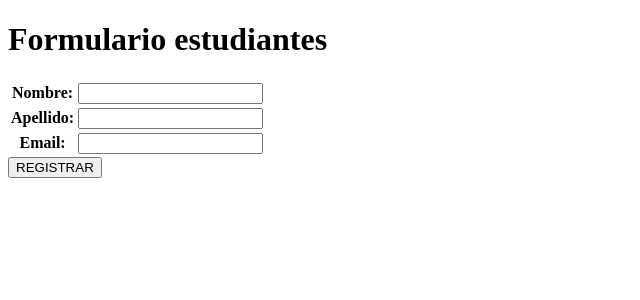
After one commit to Macarenad27/WebDjango, a Django app: page /AppCoder/api_estudiantes/ in a window 1280 px wide. The commit adds this page. Shown: the top 300 px of the page, without its empty margins (0-640 px from the left). Run offline with Django 4.2, Linux system fonts and the light colour scheme.

Commit message:
Formulario API

```diff
--- /dev/null
+++ b/AppCoder/forms.py
@@ -0,0 +1,6 @@
+from django import forms
+
+class form_estudiantes(forms.Form):
+    nombre = forms.CharField(max_length=30)
+    apellido = forms.CharField(max_length=30)
+    email = forms.EmailField()
--- /dev/null
+++ b/AppCoder/template/api_estudiantes.html
@@ -0,0 +1,22 @@
+<!DOCTYPE html>
+<html lang="en">
+<head>
+    <meta charset="UTF-8">
+    <meta http-equiv="X-UA-Compatible" content="IE=edge">
+    <meta name="viewport" content="width=device-width, initial-scale=1.0">
+    <title>FORMULARIO ESTUDIANTES</title>
+</head>
+<body>
+    <h1> Formulario estudiantes</h1>
+    {% if formulario.errors %}
+    <p style="color: red"> Los datos ingresados son incorrectos</p>
+    {% endif %}
+    <form method="POST"> {% csrf_token %}
+        <table>
+            {{ formulario.as_table }}
+        </table>
+
+        <button type="submit"> REGISTRAR</button>
+    </form>
+</body>
+</html>
--- a/AppCoder/urls.py
+++ b/AppCoder/urls.py
@@ -1,5 +1,6 @@
 from django.urls import path
 from AppCoder.views import *
+
 
 urlpatterns = [
     path('', index),
@@ -7,5 +8,6 @@ urlpatterns = [
     path('estudiantes/', estudiantes),
     path('profesores/', profesores),
     path('entregables/', entregables),
-    path('home/', home)
+    path('home/', home),
+    path('api_estudiantes/', api_estudiantes)
 ]
--- a/AppCoder/views.py
+++ b/AppCoder/views.py
@@ -1,5 +1,7 @@
 from django.shortcuts import render
 from django.http import HttpResponse
+from AppCoder.models import Estudiante
+from AppCoder.forms import *
 
 # Create your views here.
 
@@ -16,7 +18,24 @@ def profesores(request):
     return render(request, "profesores.html")
 
 def estudiantes(request):
+    if request.method == "POST":
+        estudiante = Estudiante(nombre = request.POST['nombre'], apellido = request.POST['apellido'], email=request.POST['email'])
+        estudiante.save()
+        return render(request, "home.html")
     return render(request, "estudiantes.html")
 
 def entregables(request):
     return render(request, "entregables.html")
+
+
+def api_estudiantes(request):
+    if request.method == "POST":
+        formulario = form_estudiantes(request.POST)
+        if formulario.is_valid:
+            informacion = formulario.cleaned_data
+            estudiante = Estudiante(nombre = informacion['nombre'], apellido = informacion['apellido'], email = informacion['email'])
+            estudiante.save()
+            return render(request, "api_estudiantes.html")
+    else:
+        formulario = form_estudiantes()
+    return render(request, "api_estudiantes.html", {"formulario": formulario})
```
Also changed, not shown: AppCoder/template/estudiantes.html (+6 -6 lines), db.sqlite3.
